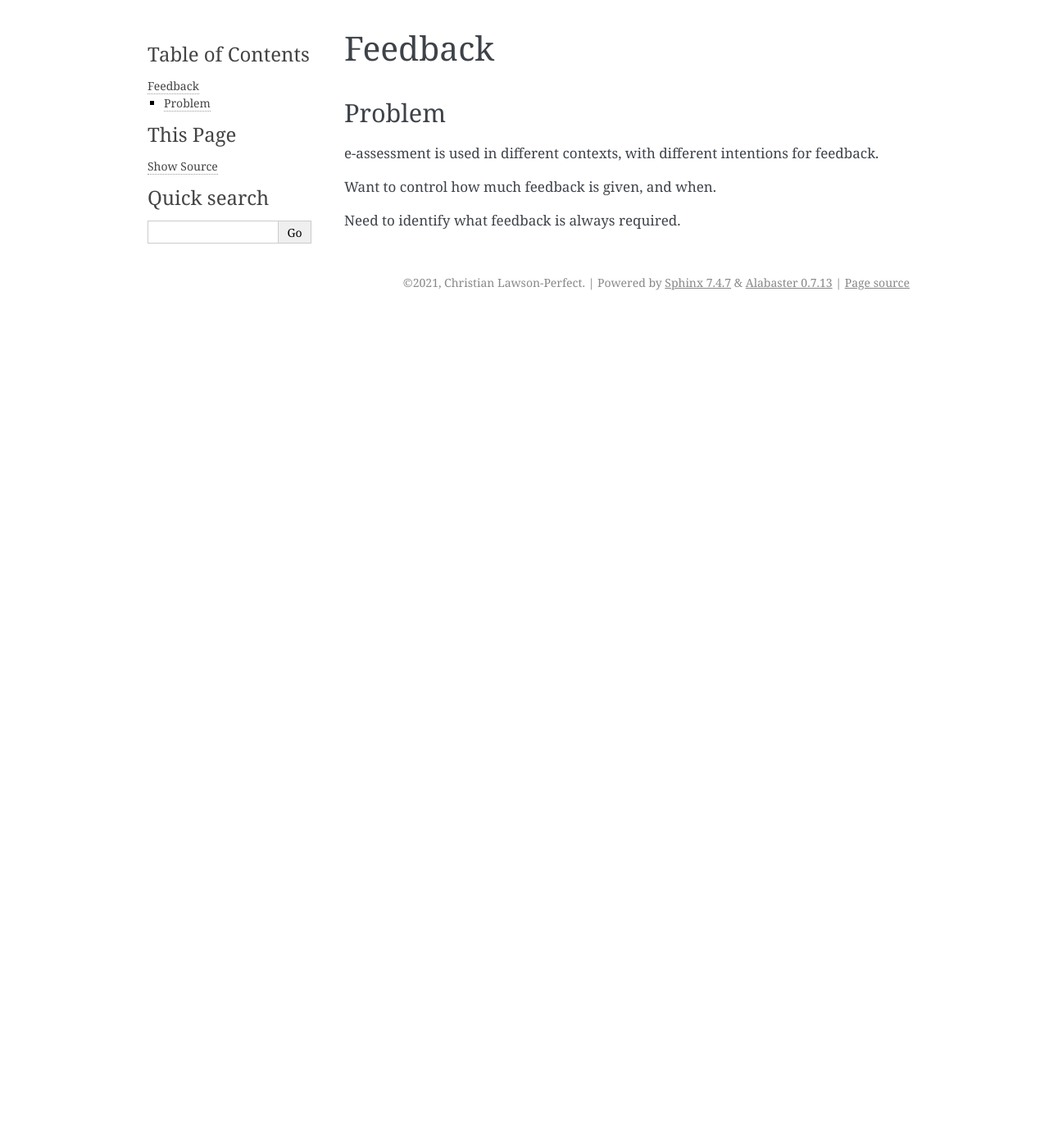
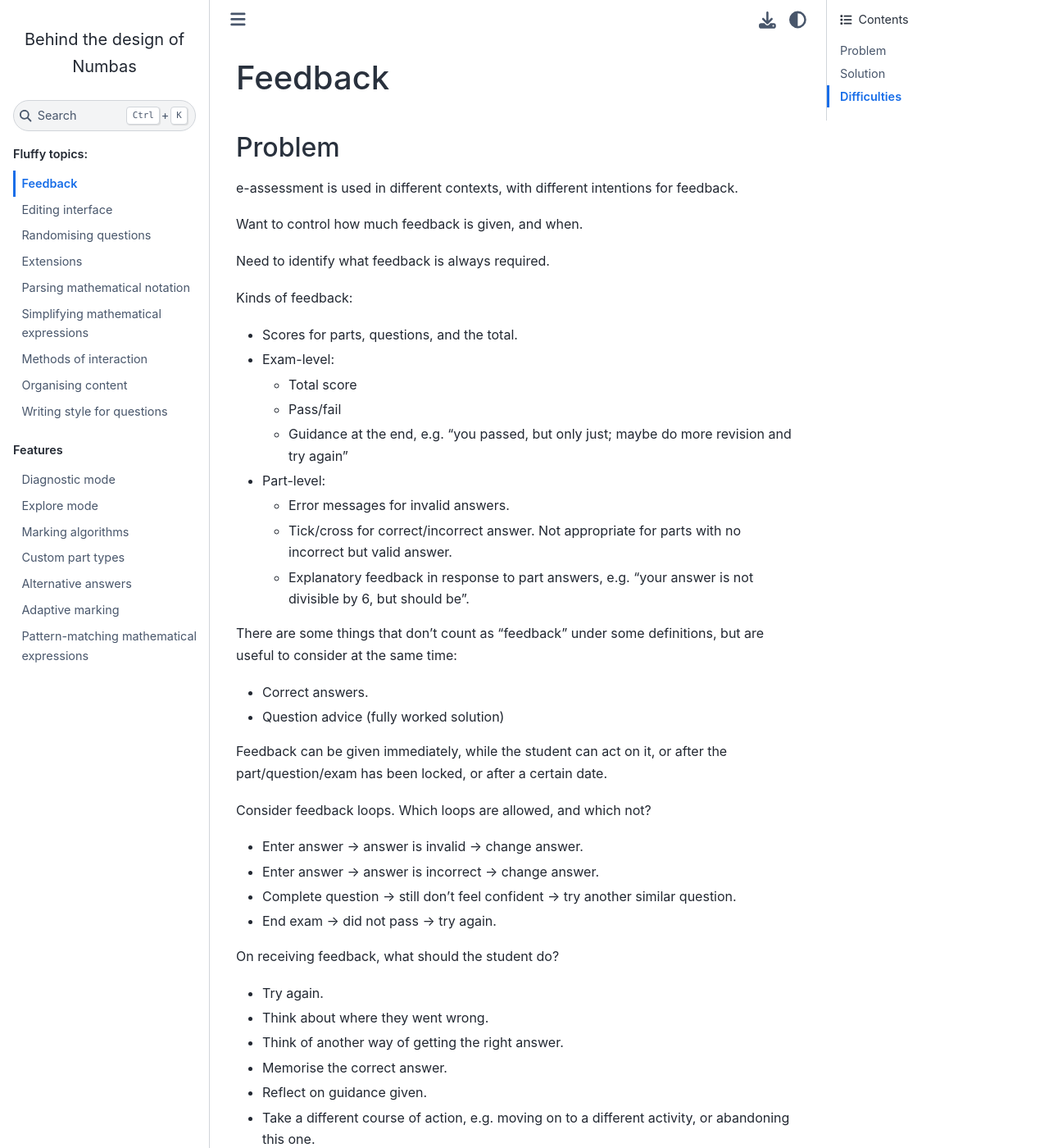
Before and after one commit to christianp/behind-the-design-of-numbas, a Sphinx documentation site: the page built from source/feedback.rst, in a window 1280 px wide and 1400 px high. Shown: the whole window at 82% size. Built offline with Sphinx 7.4.7 and the Sphinx Book theme 1.1.4, drawn with Linux system fonts in a browser that asks for light colours; some of the changed text lies outside the part shown.

Commit message:
some more pages; lots more on feedback

```diff
--- a/requirements.txt
+++ b/requirements.txt
@@ -1 +1,2 @@
 Sphinx==4.1.2
+sphinx-book-theme
--- a/source/conf.py
+++ b/source/conf.py
@@ -44,9 +44,16 @@ exclude_patterns = []
 # The theme to use for HTML and HTML Help pages.  See the documentation for
 # a list of builtin themes.
 #
-html_theme = 'alabaster'
+html_theme = 'sphinx_book_theme'
+
+html_title = project
 
 # Add any paths that contain custom static files (such as style sheets) here,
 # relative to this directory. They are copied after the builtin static files,
 # so a file named "default.css" will overwrite the builtin "default.css".
 html_static_path = ['_static']
+
+html_theme_options = {
+    'use_fullscreen_button': False,
+    'use_issues_button': False,
+}
--- a/source/feedback.rst
+++ b/source/feedback.rst
@@ -9,3 +9,67 @@ e-assessment is used in different contexts, with different intentions for feedba
 Want to control how much feedback is given, and when.
 
 Need to identify what feedback is always required.
+
+Kinds of feedback:
+
+* Scores for parts, questions, and the total.
+
+* Exam-level:
+
+  * Total score
+  * Pass/fail
+  * Guidance at the end, e.g. "you passed, but only just; maybe do more revision and try again"
+
+* Part-level:
+
+  * Error messages for invalid answers.
+  * Tick/cross for correct/incorrect answer. Not appropriate for parts with no incorrect but valid answer.
+  * Explanatory feedback in response to part answers, e.g. "your answer is not divisible by 6, but should be".
+
+There are some things that don't count as "feedback" under some definitions, but are useful to consider at the same time:
+
+* Correct answers.
+* Question advice (fully worked solution)
+
+Feedback can be given immediately, while the student can act on it, or after the part/question/exam has been locked, or after a certain date.
+
+Consider feedback loops.
+Which loops are allowed, and which not?
+
+* Enter answer → answer is invalid → change answer.
+* Enter answer → answer is incorrect → change answer.
+* Complete question → still don't feel confident → try another similar question.
+* End exam → did not pass → try again.
+
+On receiving feedback, what should the student do?
+
+* Try again.
+* Think about where they went wrong.
+* Think of another way of getting the right answer.
+* Memorise the correct answer.
+* Reflect on guidance given.
+* Take a different course of action, e.g. moving on to a different activity, or abandoning this one.
+
+Students report that often just seeing the correct answer or working is enough to see where they went wrong.
+However, without further assessment, a student might believe they've understood a solution without being able to reproduce it.
+
+Solution
+--------
+
+Settings at the part, question and exam level control most of the kinds of feedback identified above.
+
+Feedback for invalid answers is always given.
+
+It is always possible to change your answer to a part and resubmit, at no penalty.
+In cases where the author wants to forbid the "answer is incorrect → change answer" loop, they should disable immediate feedback.
+
+Rather than baking a date for releasing feedback into the exam, we use "entering in review mode" as something that the player can restrict by date.
+
+Difficulties
+------------
+
+The exam-level feedback settings are a mess, as a result of settings being added for use cases as they come up.
+
+Many of the names for settings are unclear, or easily misinterpreted.
+
+It would be convenient to have presets for common cases, such as "revision material", "high-stakes final test", "weekly homework".
```
Also changed, not shown: source/adaptive-marking.rst (added, +37 -0 lines), source/alternative-answers.rst (added, +29 -0 lines), source/custom-part-types.rst (added, +20 -0 lines), source/editing.rst (+8 -2 lines), source/index.rst (+17 -5 lines), source/organisation.rst (added, +11 -0 lines), source/randomisation.rst (+11 -0 lines), source/writing-style.rst (added, +20 -0 lines).
